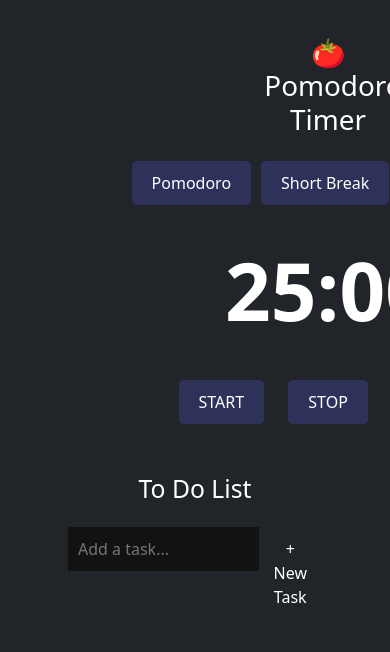
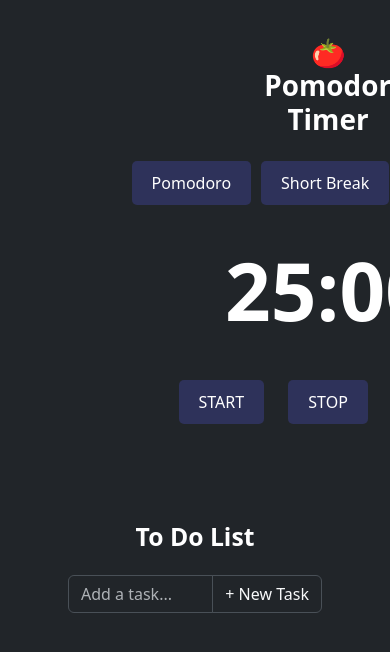
Before and after one commit to amirb2607/Pomodoro-Timer, a plain HTML site: page index.html in a window 390 px wide. Shown: the top 652 px of the page. Drawn offline with nearby package versions, Linux system fonts and the light colour scheme.

Commit message:
Made page more responsive, fixed size of To-Do List Table!

```diff
--- a/index.html
+++ b/index.html
@@ -13,7 +13,7 @@
 
     <div class="container">
         <div class="timer">
-            <h1>🍅 Pomodoro Timer</h1>
+            <h1><b>🍅 Pomodoro Timer</b></h1>
             <div class="button-container">
                 <button class="button" id="pomodoro-session">Pomodoro</button>
                 <button class="button" id="short-break">Short Break</button>
@@ -39,10 +39,14 @@
             </div>
         </div>
 
-        <div id="myDIV" class="todoList">
-            <h2 style="padding-bottom: 15px">To Do List</h2>
-            <input type="text" data-bs-theme="dark" id="myInput" placeholder="Add a task...">
-            <span onclick="newElement()" data-bs-theme="dark" class="addBtn text-white">+ New Task</span>
+        <div id="myDIV" class="todoList row justify-content-center mt-5">
+            <div class="col-12 col-md-8 col-lg-6">
+                <h2 class="text-center" style="padding-bottom: 15px"><b>To Do List</b></h2>
+                <div class="input-group mb-3">
+                    <input class="form-control border" type="text" data-bs-theme="dark" id="myInput" placeholder="Add a task...">
+                    <button onclick="newElement()" data-bs-theme="dark" class="btn btn-outline-light border">+ New Task</button>
+                </div>
+            </div>
         </div>
     </div>
     <ul id="myUL"></ul>
--- a/style.css
+++ b/style.css
@@ -97,6 +97,7 @@
   text-align: center;
   border-radius: 1em;
 }
+
 /* Include the padding and border in an element's total width and height */
 * {
   box-sizing: border-box;
--- a/todoList.js
+++ b/todoList.js
@@ -33,11 +33,13 @@
   var t = document.createTextNode(inputValue);
   li.appendChild(t);
   if (inputValue === '') {
-    alert("You must write something!");
+    alert("Oops! It looks like you forgot to write down your task. Even superheroes need a plan!");
   } else {
     document.getElementById("myUL").appendChild(li);
   }
   document.getElementById("myInput").value = "";
+  // Add classes to the new element
+  li.classList.add("w-50", "mx-auto");
 
   var span = document.createElement("SPAN");
   var txt = document.createTextNode("\u00D7");
```
Lines whose indentation alone changed are shown as unchanged.
